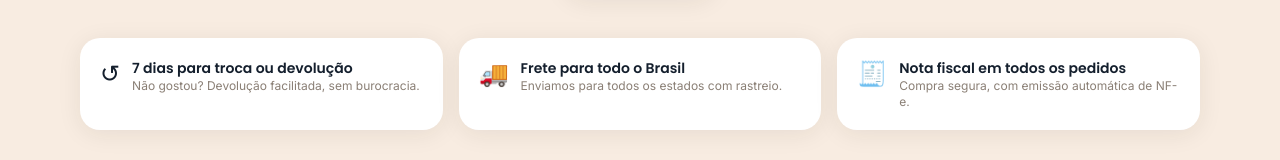
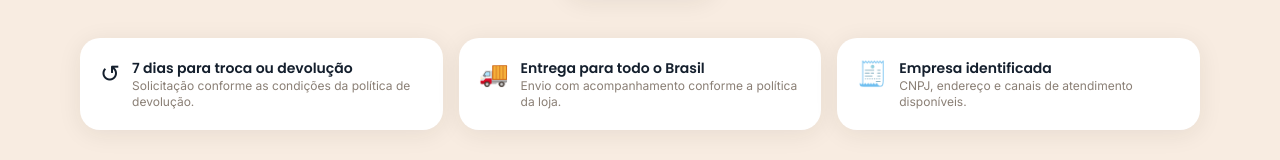
Before and after one commit to julilarmoveis-del/juli-lar-moveis, a Next.js app: page / in a window 1280 px wide. Shown: the part 503-663 px from the top of the page. Built offline with nearby package versions, Linux system fonts and the light colour scheme; no server answers.

Commit message:
fix: remover promessas automáticas não implementadas

```diff
--- a/src/components/TrustBadges.tsx
+++ b/src/components/TrustBadges.tsx
@@ -3,17 +3,17 @@ import { siteConfig } from "@/lib/site-config";
 const badges = [
   {
     title: `${siteConfig.returnDays} dias para troca ou devolução`,
-    description: "Não gostou? Devolução facilitada, sem burocracia.",
+    description: "Solicitação conforme as condições da política de devolução.",
     icon: "↺",
   },
   {
-    title: "Frete para todo o Brasil",
-    description: "Enviamos para todos os estados com rastreio.",
+    title: "Entrega para todo o Brasil",
+    description: "Envio com acompanhamento conforme a política da loja.",
     icon: "🚚",
   },
   {
-    title: "Nota fiscal em todos os pedidos",
-    description: "Compra segura, com emissão automática de NF-e.",
+    title: "Empresa identificada",
+    description: "CNPJ, endereço e canais de atendimento disponíveis.",
     icon: "🧾",
   },
 ];
```
